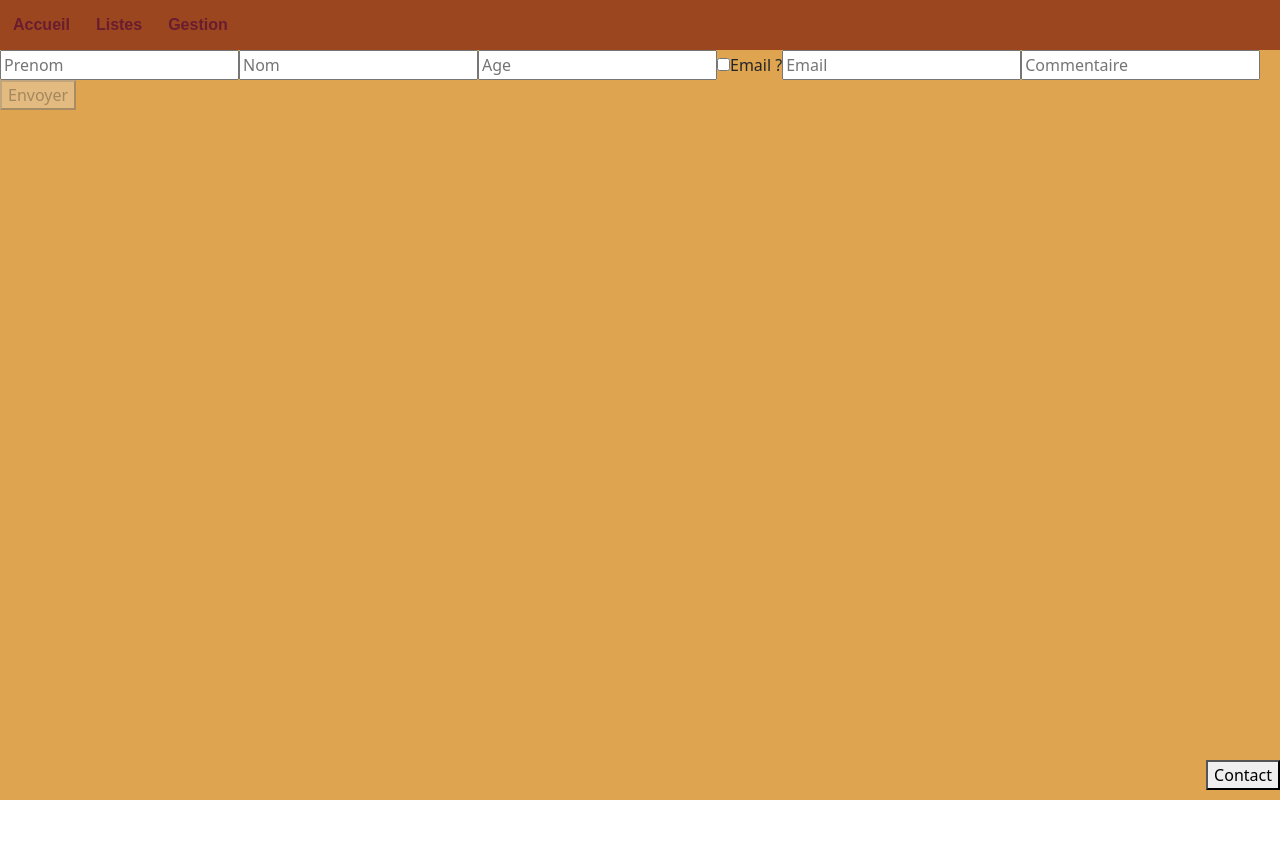
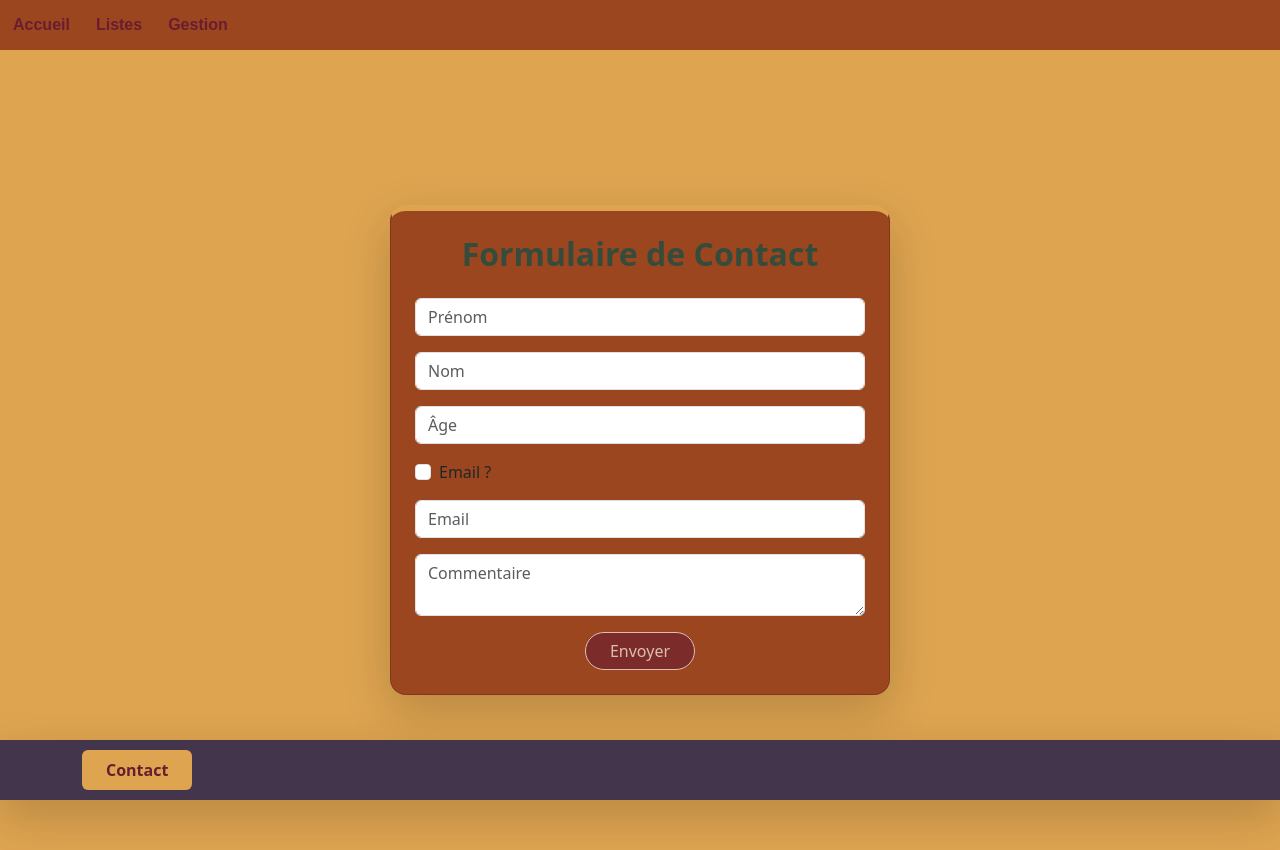
Before and after one commit to krattli/exo2-myriem-raphael, an Angular app: page /contact in a window 1280 px wide. Before the commit the page ends 800 px from the top, so only its background shows below. Built offline with nearby package versions, Linux system fonts and the light colour scheme.

Commit message:
style update

```diff
--- a/src/app/contact/contact.css
+++ b/src/app/contact/contact.css
@@ -0,0 +1,33 @@
+/* Box centrée */
+.contact-card {
+  max-width: 500px;
+  width: 100%;
+  border-radius: 1rem;
+  border-top: 6px solid var(--color-anzac);
+  background-color: var(--color-prairie-sand);
+  margin: 2rem;
+}
+
+/* Titre */
+.contact-title {
+  color: var(--color-tom-thumb);
+  font-weight: bold;
+}
+
+.form-control:focus {
+  border-color: var(--color-prairie-sand);
+  box-shadow: 0 0 0 0.2rem rgba(155, 70, 31, 0.25);
+}
+
+/* Bouton */
+.btn-custom {
+  background-color: var(--color-persian-plum);
+  color: #fff;
+  border-radius: 25px;
+  transition: all 0.3s ease;
+}
+
+.btn-custom:hover {
+  background-color: var(--color-prairie-sand);
+  transform: translateY(-2px);
+}
--- a/src/app/contact/contact.html
+++ b/src/app/contact/contact.html
@@ -1,15 +1,41 @@
-<form class ="form" #contactForm="ngForm" (ngSubmit)="onSubmit(contactForm)">
-  <input type="text" name="prenom" ngModel required placeholder="Prenom">
-  <input type="text" name="nom" ngModel required placeholder="Nom">
-  <input type="number" min="1" name="age" ngModel required placeholder="Age">
-  <input type="checkbox" name="email-required" [(ngModel)]="hideEmail">
-  <label for ="email-required"> Email ?</label>
-  @if (!hideEmail){
-    <input type="text" name="email" ngModel required placeholder="Email">
-  }
-  <input type="text" name="commentaire" ngModel placeholder="Commentaire">
+<div class="container d-flex justify-content-center align-items-center min-vh-100">
+  <div class="card shadow-lg p-4 contact-card">
+    <h2 class="text-center mb-4 contact-title">Formulaire de Contact</h2>
 
-  <button type="submit" [disabled]="!contactForm.valid">
-    Envoyer
-  </button>
-</form>
+    <form class="form" #contactForm="ngForm" (ngSubmit)="onSubmit(contactForm)">
+
+      <div class="mb-3">
+        <input type="text" name="prenom" ngModel required placeholder="Prénom" class="form-control">
+      </div>
+
+      <div class="mb-3">
+        <input type="text" name="nom" ngModel required placeholder="Nom" class="form-control">
+      </div>
+
+      <div class="mb-3">
+        <input type="number" min="1" name="age" ngModel required placeholder="Âge" class="form-control">
+      </div>
+
+      <div class="form-check mb-3">
+        <input type="checkbox" id="email-required" name="email-required" [(ngModel)]="hideEmail" class="form-check-input">
+        <label for="email-required" class="form-check-label">Email ?</label>
+      </div>
+
+      @if (!hideEmail){
+        <div class="mb-3">
+          <input type="text" name="email" ngModel required placeholder="Email" class="form-control">
+        </div>
+      }
+
+      <div class="mb-3">
+        <textarea name="commentaire" ngModel placeholder="Commentaire" class="form-control"></textarea>
+      </div>
+
+      <div class="text-center">
+        <button type="submit" class="btn btn-custom px-4" [disabled]="!contactForm.valid">
+          Envoyer
+        </button>
+      </div>
+    </form>
+  </div>
+</div>
--- a/src/app/footer/footer.css
+++ b/src/app/footer/footer.css
@@ -1,10 +1,24 @@
 .footer {
   position: fixed;
-  left: 0;
   bottom: 0;
   width: 100%;
+  height: 60px;
+  background: var(--color-blackcurrant);
   display: flex;
   justify-content: flex-end;
   align-items: center;
-  height: 50px;
 }
+
+.btn-footer {
+  background-color: var(--color-anzac);
+  color: var(--color-persian-plum);
+  font-weight: bold;
+  padding: 0.5rem 1.5rem;
+  transition: all 0.3s ease;
+  border: none;
+}
+
+.btn-footer:hover {
+  background-color: var(--color-prairie-sand);
+  /* transform: translateY(-2px); */
+}
--- a/src/app/footer/footer.html
+++ b/src/app/footer/footer.html
@@ -1,3 +1,7 @@
-<div class="footer">
-  <button [routerLink]="['/contact']">Contact</button>
+<div class="footer shadow-lg">
+  <div class="container d-flex">
+    <button class="btn btn-footer" [routerLink]="['/contact']">
+      Contact
+    </button>
+  </div>
 </div>
```
